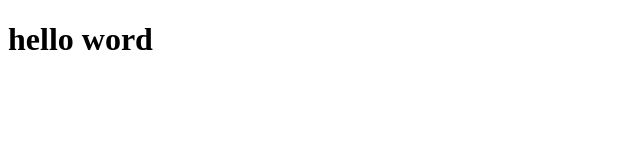
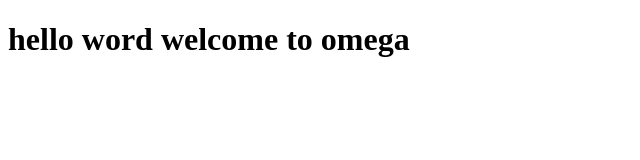
Before and after one commit to s-slh/jsonToExcel-angularJs, a plain HTML site: page index.html in a window 1280 px wide. Shown: the whole page, without its empty margins (0-640 px from the left). Drawn offline with Linux system fonts and the light colour scheme.

Commit message:
Fist changes in index.html

```diff
--- a/index.html
+++ b/index.html
@@ -7,6 +7,6 @@
     <title>convert json to excel</title>
 </head>
 <body>
-    <h1>hello word</h1>
+    <h1>hello word welcome to omega</h1>
 </body>
 </html>
```
